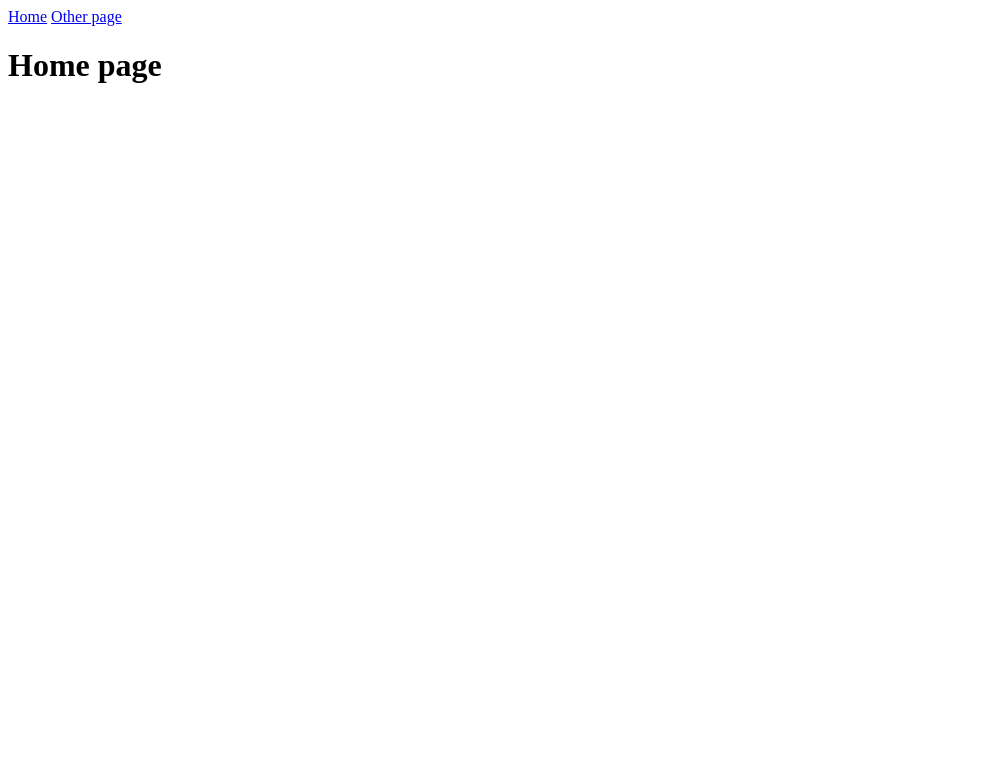
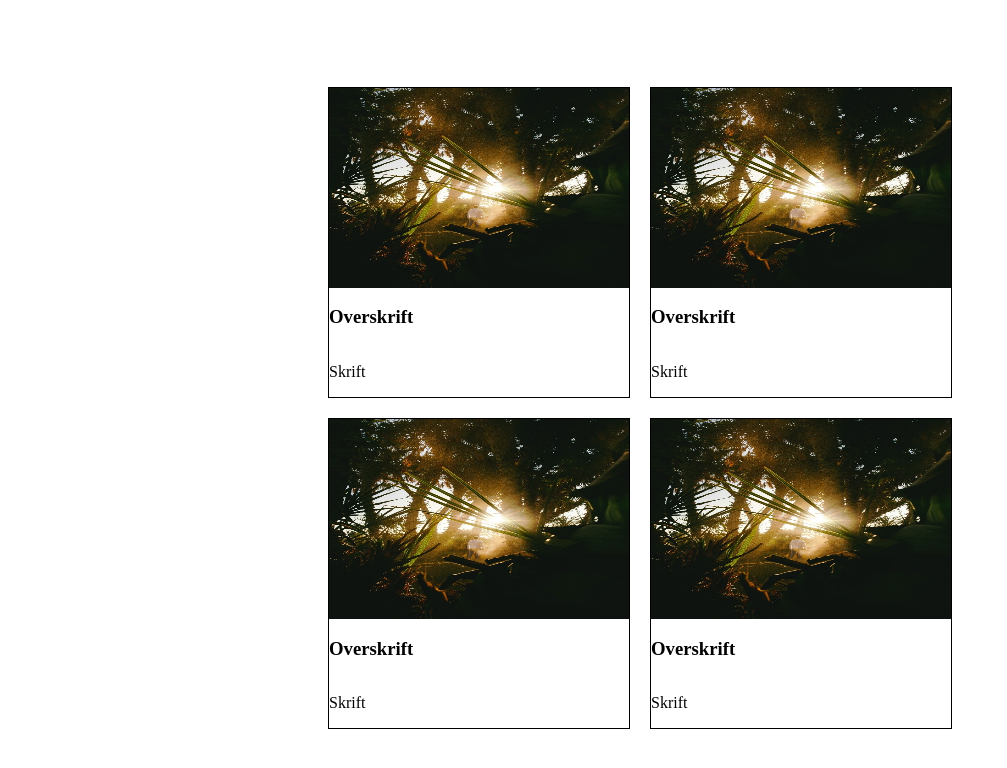
Before and after one commit to Mads15/stackblitz-starters-urdjka, a website: page index.html in a window 1280 px wide. Shown: the whole page, without its empty margins (0-1007 px from the left). Drawn offline with Linux system fonts and the light colour scheme.

Commit message:
dagens ting

```diff
--- a/index.html
+++ b/index.html
@@ -8,12 +8,40 @@
     <script type="module" src="script.js"></script>
   </head>
   <body>
-    <nav>
-      <a href="/" aria-current="page">Home</a>
-      <a href="/page2.html">Other page</a>
-    </nav>
+    <header></header>
+
     <main>
-      <h1>Home page</h1>
+
+      <section class="section1">
+        <!-- Bildegalleri -->
+       <div><div class="bildegalleri">
+          <img src="neom-QbDCsB2yCSM-unsplash.jpg" alt="">
+          <h3>Overskrift</h3>
+          <p>Skrift</p>
+        </div>
+
+        <div class="bildegalleri">
+          <img src="neom-QbDCsB2yCSM-unsplash.jpg" alt="">
+          <h3>Overskrift</h3>
+          <p>Skrift</p>
+        </div></div>
+
+       <div><div class="bildegalleri">
+          <img src="neom-QbDCsB2yCSM-unsplash.jpg" alt="">
+          <h3>Overskrift</h3>
+          <p>Skrift</p>
+        </div>
+
+        <div class="bildegalleri">
+          <img src="neom-QbDCsB2yCSM-unsplash.jpg" alt="">
+          <h3>Overskrift</h3>
+          <p>Skrift</p>
+        </div></div>
+
+      </section>
+
     </main>
+
+    <footer></footer>
   </body>
 </html>
--- a/styles.css
+++ b/styles.css
@@ -0,0 +1,19 @@
+img {
+    height: 200px;
+    width: 300px;
+}
+
+.bildegalleri {
+    border: 1px solid black;
+    width: 300px;
+    display: flex;
+    flex-direction: column;
+    margin: 20px 10px;
+}
+
+.section1 {
+    min-height: 100vh;
+    display: flex;
+    justify-content: center;
+    align-items: center;
+}
```
Also changed, not shown: neom-QbDCsB2yCSM-unsplash.jpg (added).
